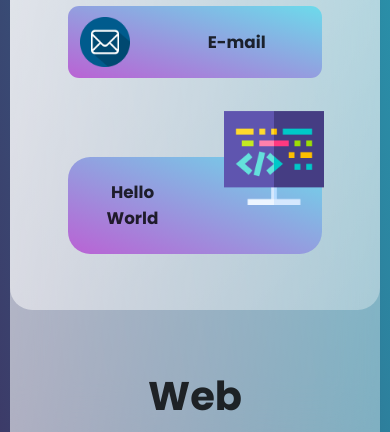
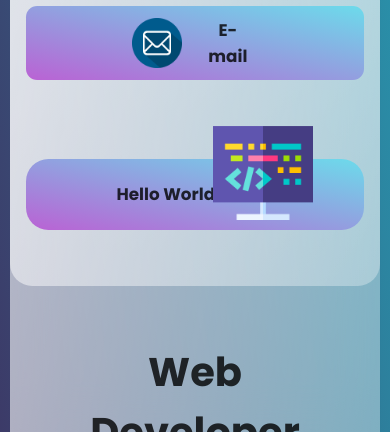
Before and after one commit to maarlond/Glass-Design, a plain HTML site: page index.html in a window 390 px wide. Shown: the part 668-1100 px from the top of the page. Drawn offline with Linux system fonts and the light colour scheme.

Commit message:
Add files via upload

```diff
--- a/css/style.css
+++ b/css/style.css
@@ -245,7 +245,7 @@ main {
     -webkit-text-fill-color: transparent;
 }
 
-@media screen and (max-width: 1300px) {
+@media screen and (max-width: 1200px) {
     .glass{
         width: 70%;
         height: auto;
@@ -263,12 +263,12 @@ main {
     }
 
     .circle2{
-        top: 100%;
+        top: 75%;
         left: 10%;
     }
 }
 
-@media screen and (max-width: 900px) {
+@media screen and (max-width: 990px) {
     .glass{
         width: 95%;
         height: 95%;
@@ -276,22 +276,27 @@ main {
         margin: 10rem
     }
     .link{
-        width: 30vh;
+        flex: 2;
+        width: 40vh;
     }
     .link h2{
-        padding: 0rem 4rem;
+        margin-right: 25%;
+    }
+    .link img {
+        margin-left: 30%;
     }
 
     .pro{
         padding: auto;
-        width: 30vh;
+        width: 40vh;
         margin: 5rem;
     }
     .pro img {
         top: -50%;
-        right: -1%;
+        right: 15%;
     }
     .pro h2{
+        margin-left: 20%;
     }
     .user img{
         margin-top: 2rem;
@@ -300,6 +305,10 @@ main {
         right: 2%;
     }
     .circle2{
-        top: 240%;
+        top: 180%;
     }
 }
+
+@media screen and (max-width: 500px) {
+
+}
```
